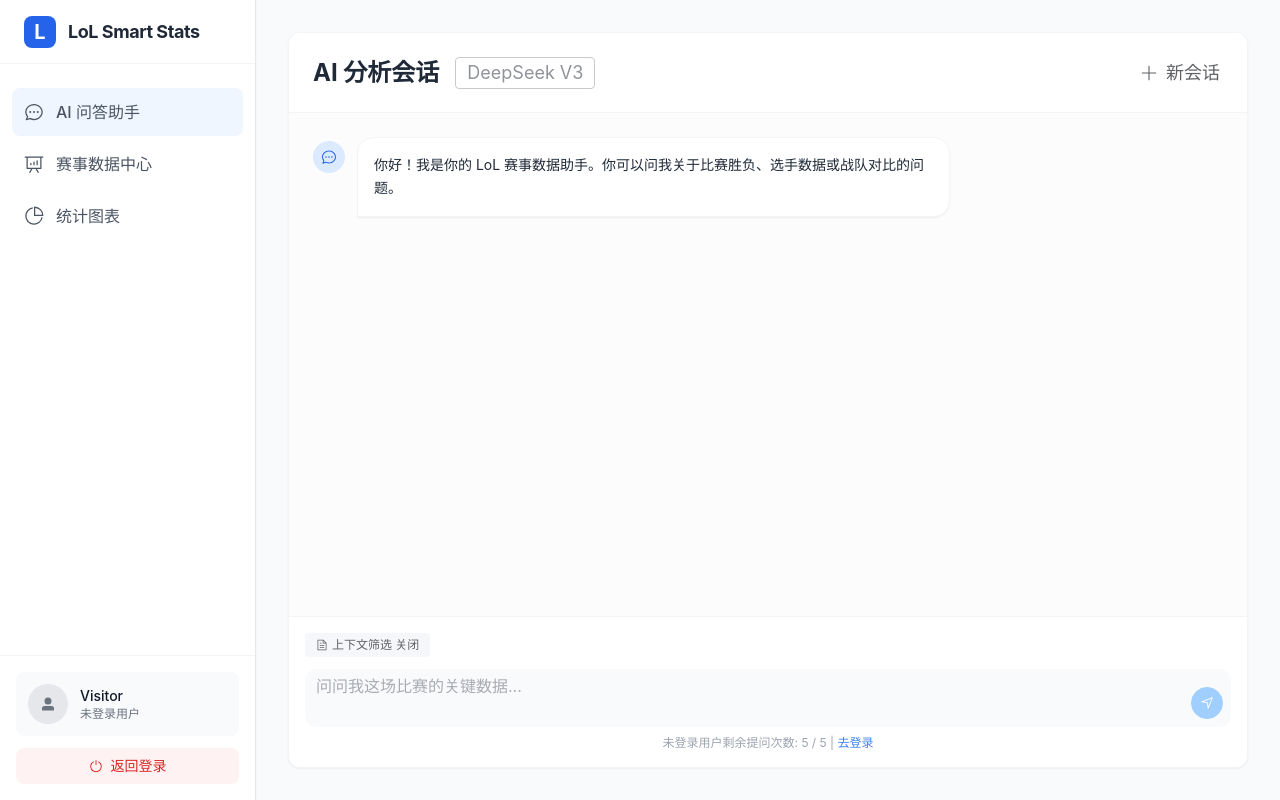
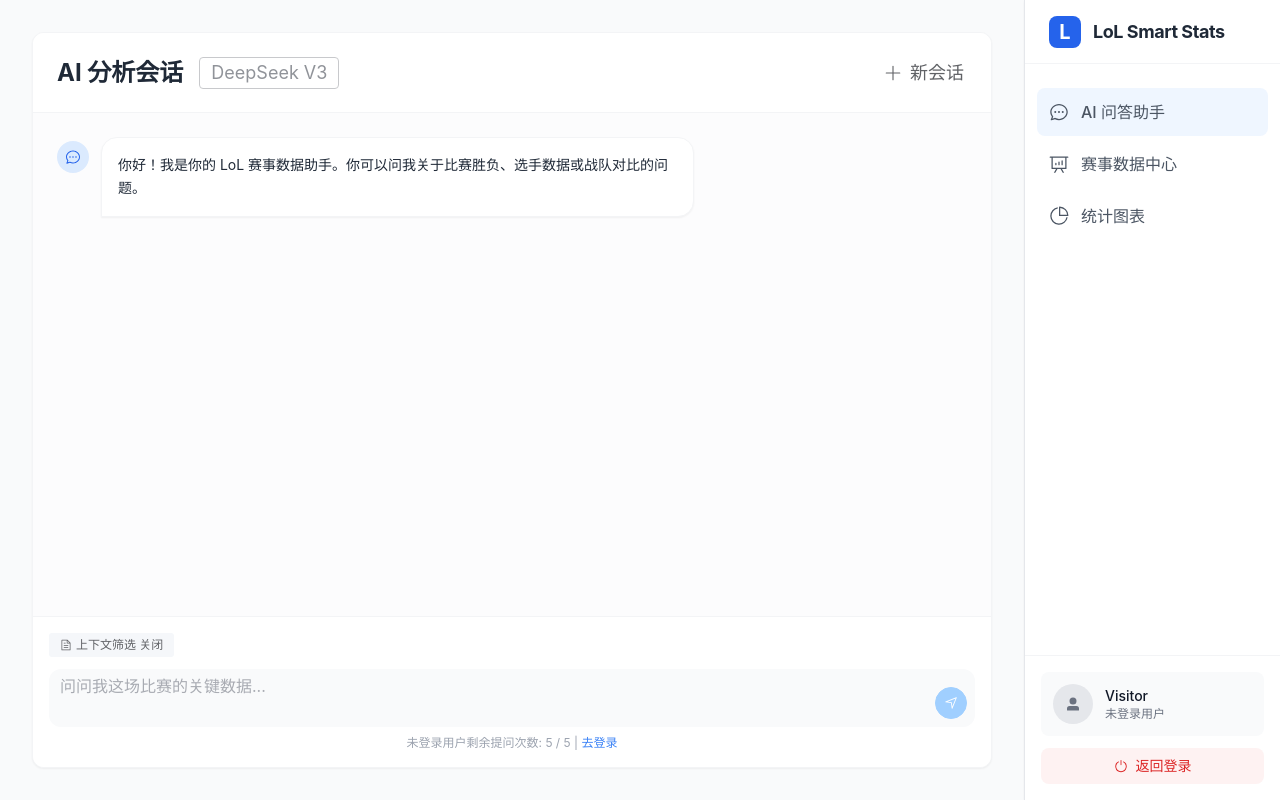
Before and after one commit to SparkNJU/OpenLoLInsights, a Vue app in the folder LoLSmartStatsWeb/frontend/: page /login in a window 1280 px wide. Both pictures are taken after a click on the button "游客访问". Built offline with nearby package versions, Linux system fonts and the light colour scheme.

Commit message:
将侧边栏放在了左边，加了修改删除会话功能

```diff
--- a/LoLSmartStatsWeb/frontend/src/router/index.ts
+++ b/LoLSmartStatsWeb/frontend/src/router/index.ts
@@ -1,5 +1,6 @@
 import { createRouter, createWebHistory, type RouteRecordRaw } from 'vue-router';
 import Layout from '../views/layout/Layout.vue';
+
 
 const routes: RouteRecordRaw[] = [
   {
--- a/LoLSmartStatsWeb/frontend/src/views/layout/Layout.vue
+++ b/LoLSmartStatsWeb/frontend/src/views/layout/Layout.vue
@@ -1,7 +1,8 @@
 <script setup lang="ts">
 import { ref, computed, onMounted, onUnmounted } from 'vue'
 import { useRouter, useRoute } from 'vue-router'
-import { ChatDotRound, DataAnalysis, PieChart, SwitchButton, UserFilled } from '@element-plus/icons-vue'
+import { ChatDotRound, DataAnalysis, PieChart, SwitchButton, UserFilled, Edit, Delete } from '@element-plus/icons-vue'
+import { ElMessage, ElMessageBox } from 'element-plus'
 
 const router = useRouter()
 const route = useRoute()
@@ -11,6 +12,8 @@ const currentSessionId = computed(() => route.query.sessionId as string)
 const user = ref<any>({})
 const isLoggedIn = ref(false)
 const sessions = ref<any[]>([])
+const editingSessionId = ref<string | null>(null)
+const editingSessionName = ref('')
 
 const loadSessions = () => {
   const saved = localStorage.getItem('chat_sessions')
@@ -27,6 +30,69 @@ const loadSessions = () => {
     const defaultSession = { id: 'default', name: 'AI 问答助手 1' }
     sessions.value = [defaultSession]
     localStorage.setItem('chat_sessions', JSON.stringify(sessions.value))
+  }
+}
+
+const saveSessions = () => {
+  localStorage.setItem('chat_sessions', JSON.stringify(sessions.value))
+  window.dispatchEvent(new Event('session-updated'))
+}
+
+const startEditingSession = (sessionId: string, currentName: string) => {
+  editingSessionId.value = sessionId
+  editingSessionName.value = currentName
+}
+
+const saveSessionName = () => {
+  if (!editingSessionId.value || !editingSessionName.value.trim()) {
+    editingSessionId.value = null
+    return
+  }
+
+  const session = sessions.value.find(s => s.id === editingSessionId.value)
+  if (session) {
+    session.name = editingSessionName.value.trim()
+    saveSessions()
+    ElMessage.success('重命名成功')
+  }
+
+  editingSessionId.value = null
+  editingSessionName.value = ''
+}
+
+const cancelEditing = () => {
+  editingSessionId.value = null
+  editingSessionName.value = ''
+}
+
+const deleteSession = async (sessionId: string) => {
+  if (sessions.value.length <= 1) {
+    ElMessage.warning('至少需要保留一个会话')
+    return
+  }
+
+  try {
+    await ElMessageBox.confirm('确定要删除这个会话吗？', '提示', {
+      confirmButtonText: '确定',
+      cancelButtonText: '取消',
+      type: 'warning',
+    })
+
+    const index = sessions.value.findIndex(s => s.id === sessionId)
+    if (index !== -1) {
+      sessions.value.splice(index, 1)
+      saveSessions()
+
+      // If deleting current session, navigate to the first remaining session
+      if (currentSessionId.value === sessionId) {
+        const newSessionId = sessions.value[0].id
+        router.push({ path: '/chat', query: { sessionId: newSessionId } })
+      }
+
+      ElMessage.success('删除成功')
+    }
+  } catch {
+    // User cancelled
   }
 }
 
@@ -63,78 +129,6 @@ const handleLogout = () => {
 
 <template>
   <div class="flex h-screen w-full bg-gray-50">
-    <!-- Sidebar -->
-    <aside class="w-64 bg-white border-r border-gray-200 flex flex-col shadow-sm z-10">
-      <div class="h-16 flex items-center px-6 border-b border-gray-100">
-        <div class="w-8 h-8 bg-blue-600 rounded-lg flex items-center justify-center mr-3 text-white font-bold text-xl">L</div>
-        <span class="text-lg font-bold text-gray-800 tracking-tight">LoL Smart Stats</span>
-      </div>
-
-      <div class="flex-1 py-6 px-3 space-y-1 overflow-y-auto">
-        <!-- Logged-in users see their session list -->
-        <template v-if="isLoggedIn">
-          <div v-for="session in sessions" :key="session.id">
-            <router-link
-              :to="{ path: '/chat', query: { sessionId: session.id } }"
-              class="flex items-center px-3 py-3 rounded-lg text-gray-600 hover:bg-blue-50 hover:text-blue-600 transition-colors"
-              :class="{ 'bg-blue-50 text-blue-600 font-medium': activeMenu === '/chat' && (currentSessionId === session.id || (!currentSessionId && session.id === 'default')) }"
-            >
-              <el-icon :size="20" class="mr-3"><ChatDotRound /></el-icon>
-              {{ session.name }}
-            </router-link>
-          </div>
-        </template>
-
-        <!-- Guest users see a single static chat link -->
-        <router-link v-else to="/chat"
-          class="flex items-center px-3 py-3 rounded-lg text-gray-600 hover:bg-blue-50 hover:text-blue-600 transition-colors"
-          :class="{ 'bg-blue-50 text-blue-600 font-medium': activeMenu.includes('/chat') }"
-        >
-          <el-icon :size="20" class="mr-3"><ChatDotRound /></el-icon>
-          AI 问答助手
-        </router-link>
-
-        <router-link to="/data"
-          class="flex items-center px-3 py-3 rounded-lg text-gray-600 hover:bg-blue-50 hover:text-blue-600 transition-colors"
-          :class="{ 'bg-blue-50 text-blue-600 font-medium': activeMenu.includes('/data') }"
-        >
-          <el-icon :size="20" class="mr-3"><DataAnalysis /></el-icon>
-          赛事数据中心
-        </router-link>
-
-        <router-link to="/stats"
-          class="flex items-center px-3 py-3 rounded-lg text-gray-600 hover:bg-blue-50 hover:text-blue-600 transition-colors"
-          :class="{ 'bg-blue-50 text-blue-600 font-medium': activeMenu.includes('/stats') }"
-        >
-          <el-icon :size="20" class="mr-3"><PieChart /></el-icon>
-          统计图表
-        </router-link>
-      </div>
-
-      <div class="p-4 border-t border-gray-100">
-        <div class="flex items-center p-3 rounded-lg bg-gray-50 mb-3">
-          <div class="w-10 h-10 rounded-full bg-gray-200 flex items-center justify-center text-gray-500">
-            <el-icon><UserFilled /></el-icon>
-          </div>
-          <div class="ml-3 overflow-hidden">
-            <p class="text-sm font-medium text-gray-900 truncate">
-              {{ isLoggedIn ? (user.nickname || 'User') : 'Visitor' }}
-            </p>
-            <p class="text-xs text-gray-500 truncate">
-              {{ isLoggedIn ? user.email : '未登录用户' }}
-            </p>
-          </div>
-        </div>
-        <button
-          @click="handleLogout"
-          class="flex w-full items-center justify-center px-4 py-2 text-sm text-red-600 bg-red-50 hover:bg-red-100 rounded-lg transition-colors"
-        >
-          <el-icon class="mr-2"><SwitchButton /></el-icon>
-          {{ isLoggedIn ? '退出登录' : '返回登录' }}
-        </button>
-      </div>
-    </aside>
-
     <!-- Main Content -->
     <main class="flex-1 flex flex-col overflow-hidden relative">
       <!-- Top Header (Optional, mostly for mobile or breadcrumbs) -->
@@ -152,6 +146,104 @@ const handleLogout = () => {
         </router-view>
       </div>
     </main>
+
+    <!-- Right Sidebar -->
+    <aside class="w-64 bg-white border-l border-gray-200 flex flex-col shadow-sm z-10">
+      <div class="h-16 flex items-center px-6 border-b border-gray-100">
+        <div class="w-8 h-8 bg-blue-600 rounded-lg flex items-center justify-center mr-3 text-white font-bold text-xl">L
+        </div>
+        <span class="text-lg font-bold text-gray-800 tracking-tight">LoL Smart Stats</span>
+      </div>
+
+      <div class="flex-1 py-6 px-3 space-y-1 overflow-y-auto">
+        <!-- Logged-in users see their session list -->
+        <template v-if="isLoggedIn">
+          <div v-for="session in sessions" :key="session.id" class="group">
+            <!-- Session Item -->
+            <div v-if="editingSessionId !== session.id"
+              class="flex items-center px-3 py-2 rounded-lg text-gray-600 hover:bg-blue-50 hover:text-blue-600 transition-colors"
+              :class="{ 'bg-blue-50 text-blue-600 font-medium': activeMenu === '/chat' && (currentSessionId === session.id || (!currentSessionId && session.id === 'default')) }">
+              <router-link :to="{ path: '/chat', query: { sessionId: session.id } }" class="flex-1 flex items-center">
+                <el-icon :size="20" class="mr-3">
+                  <ChatDotRound />
+                </el-icon>
+                <span class="truncate">{{ session.name }}</span>
+              </router-link>
+
+              <!-- Action buttons (always visible) -->
+              <div class="flex items-center space-x-1">
+                <el-button size="small" text :icon="Edit" @click.stop="startEditingSession(session.id, session.name)"
+                  class="!p-1" />
+                <el-button size="small" text :icon="Delete" @click.stop="deleteSession(session.id)"
+                  class="!p-1 text-red-500 hover:text-red-600" />
+              </div>
+            </div>
+
+            <!-- Edit Mode -->
+            <div v-else class="flex items-center px-3 py-2 rounded-lg bg-blue-50">
+              <el-icon :size="20" class="mr-3 text-blue-600">
+                <ChatDotRound />
+              </el-icon>
+              <el-input v-model="editingSessionName" size="small" class="flex-1" @keyup.enter="saveSessionName"
+                @keyup.esc="cancelEditing" @blur="saveSessionName" />
+            </div>
+          </div>
+        </template>
+
+        <!-- Guest users see a single static chat link -->
+        <router-link v-else to="/chat"
+          class="flex items-center px-3 py-3 rounded-lg text-gray-600 hover:bg-blue-50 hover:text-blue-600 transition-colors"
+          :class="{ 'bg-blue-50 text-blue-600 font-medium': activeMenu.includes('/chat') }">
+          <el-icon :size="20" class="mr-3">
+            <ChatDotRound />
+          </el-icon>
+          AI 问答助手
+        </router-link>
+
+        <router-link to="/data"
+          class="flex items-center px-3 py-3 rounded-lg text-gray-600 hover:bg-blue-50 hover:text-blue-600 transition-colors"
+          :class="{ 'bg-blue-50 text-blue-600 font-medium': activeMenu.includes('/data') }">
+          <el-icon :size="20" class="mr-3">
+            <DataAnalysis />
+          </el-icon>
+          赛事数据中心
+        </router-link>
+
+        <router-link to="/stats"
+          class="flex items-center px-3 py-3 rounded-lg text-gray-600 hover:bg-blue-50 hover:text-blue-600 transition-colors"
+          :class="{ 'bg-blue-50 text-blue-600 font-medium': activeMenu.includes('/stats') }">
+          <el-icon :size="20" class="mr-3">
+            <PieChart />
+          </el-icon>
+          统计图表
+        </router-link>
+      </div>
+
+      <div class="p-4 border-t border-gray-100">
+        <div class="flex items-center p-3 rounded-lg bg-gray-50 mb-3">
+          <div class="w-10 h-10 rounded-full bg-gray-200 flex items-center justify-center text-gray-500">
+            <el-icon>
+              <UserFilled />
+            </el-icon>
+          </div>
+          <div class="ml-3 overflow-hidden">
+            <p class="text-sm font-medium text-gray-900 truncate">
+              {{ isLoggedIn ? (user.nickname || 'User') : 'Visitor' }}
+            </p>
+            <p class="text-xs text-gray-500 truncate">
+              {{ isLoggedIn ? user.email : '未登录用户' }}
+            </p>
+          </div>
+        </div>
+        <button @click="handleLogout"
+          class="flex w-full items-center justify-center px-4 py-2 text-sm text-red-600 bg-red-50 hover:bg-red-100 rounded-lg transition-colors">
+          <el-icon class="mr-2">
+            <SwitchButton />
+          </el-icon>
+          {{ isLoggedIn ? '退出登录' : '返回登录' }}
+        </button>
+      </div>
+    </aside>
   </div>
 </template>
 
@@ -160,6 +252,7 @@ const handleLogout = () => {
 .fade-leave-active {
   transition: opacity 0.2s ease;
 }
+
 .fade-enter-from,
 .fade-leave-to {
   opacity: 0;
```
Also changed, not shown: LoLSmartStatsWeb/frontend/src/views/auth/Login.vue (+12 -23 lines).
